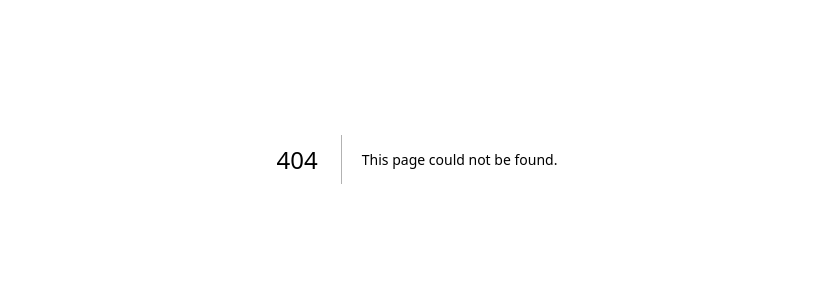
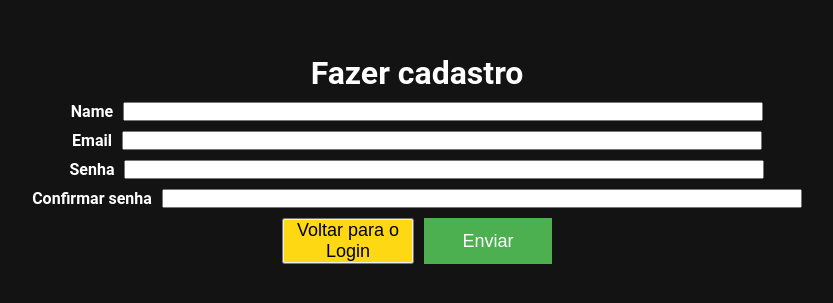
Before and after one commit to Vinezius/ProjetoClienteServidor, a Next.js app: page /cadastro in a window 1280 px wide. Before the commit this address had no page. Shown: the part 241-544 px from the top of the page, without its empty margins (223-1056 px from the left). Built offline with nearby package versions, Linux system fonts and the light colour scheme.

Commit message:
form de login e cadastro juntamente a seus envios de dados pela rota

```diff
--- /dev/null
+++ b/app/(login-cadastro)/cadastro/page.jsx
@@ -0,0 +1,66 @@
+"use client";
+import React from "react";
+import { Formik, Form, Field, ErrorMessage } from "formik";
+import { validacoesYup } from "../yupValidations";
+import apiProjeto from "@/app/services/api/api";
+import Link from "next/link";
+
+async function handleSubmit(dadosForm) {
+    try {
+        const response = await apiProjeto.post('/login', dadosForm);
+        console.log(response.data);
+    } catch (error) {
+        console.error(error);
+    }
+}
+
+const RegistrationForm = () => (
+    <div>
+        <Formik
+            initialValues={{
+                nome: "",
+                email: "",
+                senha: "",
+                confirmarSenha: "",
+            }}
+            onSubmit={(values) => {handleSubmit(values)}}
+        >
+            {({ handleChange }) => (
+                <div className='container-formulario'>
+                    <Form className='formulario'>
+                        <h1 className="titulo">Fazer cadastro</h1>
+                        <div className='campo-formulario'>
+                            <label htmlFor="name">Name</label>
+                            <Field name="nome" onChange={handleChange} className="input-formulario"/>
+                            <ErrorMessage name="nome" />
+                        </div>
+
+                        <div className='campo-formulario'>
+                            <label htmlFor="email">Email</label>
+                            <Field name="email" type="email" onChange={handleChange} className="input-formulario"/>
+                            <ErrorMessage name="email" />
+                        </div>
+
+                        <div className='campo-formulario'>
+                            <label htmlFor="password">Senha</label>
+                            <Field name="senha" type="password" onChange={handleChange} className="input-formulario"/>
+                            <ErrorMessage name="senha" />
+                        </div>
+
+                        <div className='campo-formulario'>
+                            <label htmlFor="confirmPassword">Confirmar senha</label>
+                            <Field name="confirmarSenha" type="password" onChange={handleChange} className="input-formulario"/>
+                            <ErrorMessage name="confirmarSenha" />
+                        </div>
+                        <div className='container-botoes'>
+                            <button><Link href="/login" className='botao-redirect'>Voltar para o Login</Link></button>
+                            <button type="submit" className="botao-sucesso">Enviar</button>
+                        </div>
+                    </Form>
+                </div>
+            )}
+        </Formik>
+    </div>
+);
+
+export default RegistrationForm;
--- /dev/null
+++ b/app/(login-cadastro)/layout.js
@@ -0,0 +1,14 @@
+import './style.css'
+
+export const metadata = {
+  title: 'Next.js',
+  description: 'Generated by Next.js',
+}
+
+export default function RootLayout({ children }) {
+ return (
+    <html lang="en">
+      <body>{children}</body>
+    </html>
+  )
+}
--- /dev/null
+++ b/app/(login-cadastro)/style.css
@@ -0,0 +1,61 @@
+.formulario {
+    font-family: 'Roboto', sans-serif;
+    display: flex;
+    flex-direction: column;
+    align-items: center;
+    justify-content: center;
+    height: 100vh;
+    gap: 10px;
+}
+
+.campo-formulario{
+    display:flex;
+    flex-direction: row;
+    gap:10px;
+    color: #fff;
+    font-weight: bold;
+}
+
+.input-formulario{
+    width: 50vw;
+}
+
+.container-formulario{
+    background-color: rgb(19, 19, 19);
+}
+
+.titulo{
+    color: #fff;
+}
+
+.botao-redirect{
+    text-decoration: none;
+}
+
+.container-botoes{
+    display: flex;
+    flex-direction: row;
+    gap: 10px;
+}
+
+.botao-sucesso {
+    background-color: #4CAF50;
+    border: none;
+    color: white;
+    text-align: center;
+    text-decoration: none;
+    display: inline-block;
+    font-size: 18px;
+    width: 8rem;
+}
+
+.botao-redirect {
+    background-color: #FFD814;
+    border: none;
+    color: black;
+    text-align: center;
+    text-decoration: none;
+    display: inline-block;
+    font-size: 18px;
+    width: 8rem;
+}
--- /dev/null
+++ b/app/(login-cadastro)/yupValidations.js
@@ -0,0 +1,13 @@
+import * as Yup from "yup";
+
+
+export const validacoesYup = Yup.object().shape({
+    name: Yup.string().required("Required"),
+    email: Yup.string().email("Invalid email").required("Required"),
+    password: Yup.string()
+        .required("Required")
+        .min(6, "Password must be at least 6 characters"),
+    confirmPassword: Yup.string()
+        .required("Required")
+        .oneOf([Yup.ref("password"), null], "As senhas devem ser iguais"),
+});
--- /dev/null
+++ b/app/services/api/api.js
@@ -0,0 +1,12 @@
+import axios from 'axios';
+
+const apiProjeto = axios.create({
+  baseURL: 'http://localhost:3333',
+  timeout: 5000,
+  // headers: {
+  //   'Authorization': 'AUTH_TOKEN',
+  //   'Content-Type': 'application/json'
+  // }
+});
+
+export default apiProjeto;
--- a/package.json
+++ b/package.json
@@ -14,7 +14,8 @@
     "next": "13.5.6",
     "primereact": "^10.0.5",
     "react": "^18",
-    "react-dom": "^18"
+    "react-dom": "^18",
+    "yup": "^1.3.2"
   },
   "devDependencies": {
     "eslint": "^8",
```
Also changed, not shown: app/(login-cadastro)/login/page.jsx (added, +47 -0 lines), app/page.js (+9 -91 lines), 1 other file (tests, documents, lock files or other folders).
